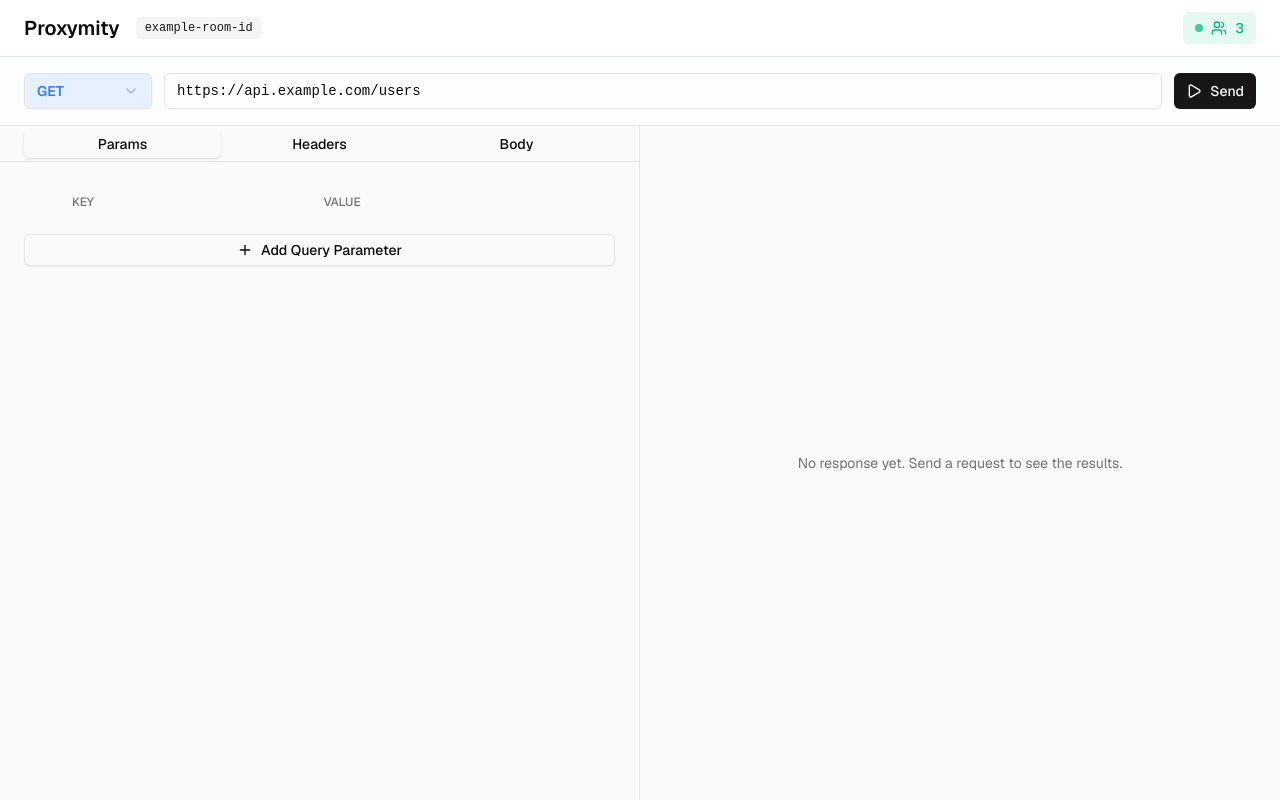
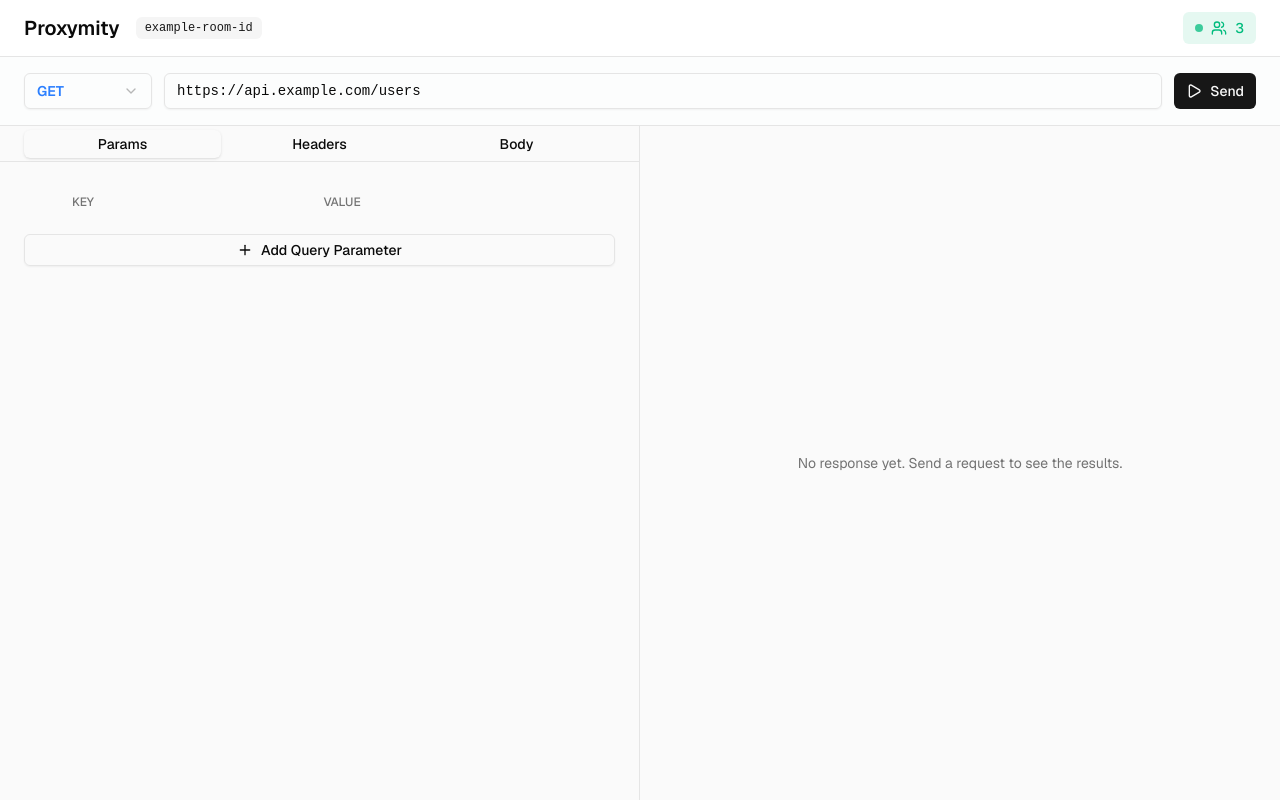
Before and after one commit to FelipeEspinozaS/proxymity, a React (Vite) app in the folder packages/client/: page / in a window 1280 px wide. Built offline with nearby package versions, Linux system fonts and the light colour scheme; a web font is replaced by a local one.

Commit message:
refactor: simplify method colors and deduplicate SelectItem rendering

```diff
--- a/packages/client/src/components/request-controls.tsx
+++ b/packages/client/src/components/request-controls.tsx
@@ -12,11 +12,11 @@ interface RequestControlsProps {
 }
 
 const METHOD_COLORS: Record<HttpMethod, string> = {
-  GET: "text-blue-500 bg-blue-500/10",
-  POST: "text-emerald-500 bg-emerald-500/10",
-  PUT: "text-amber-500 bg-amber-500/10",
-  DELETE: "text-red-500 bg-red-500/10",
-  PATCH: "text-purple-500 bg-purple-500/10",
+  GET: "text-blue-500",
+  POST: "text-emerald-500",
+  PUT: "text-amber-500",
+  DELETE: "text-red-500",
+  PATCH: "text-purple-500",
 }
 
 export function RequestControls({ request, onRequestChange, onSend, isLoading }: RequestControlsProps) {
@@ -30,21 +30,17 @@ export function RequestControls({ request, onRequestChange, onSend, isLoading }:
           <SelectValue />
         </SelectTrigger>
         <SelectContent>
-          <SelectItem value="GET" className="font-semibold text-blue-500">
-            GET
-          </SelectItem>
-          <SelectItem value="POST" className="font-semibold text-emerald-500">
-            POST
-          </SelectItem>
-          <SelectItem value="PUT" className="font-semibold text-amber-500">
-            PUT
-          </SelectItem>
-          <SelectItem value="DELETE" className="font-semibold text-red-500">
-            DELETE
-          </SelectItem>
-          <SelectItem value="PATCH" className="font-semibold text-purple-500">
-            PATCH
-          </SelectItem>
+          {
+            Object.keys(METHOD_COLORS).map((method) => (
+              <SelectItem
+                key={method}
+                value={method}
+                className={`font-semibold ${METHOD_COLORS[method as HttpMethod]}`}
+              >
+                {method}
+              </SelectItem>
+            ))
+          }
         </SelectContent>
       </Select>
 
```
